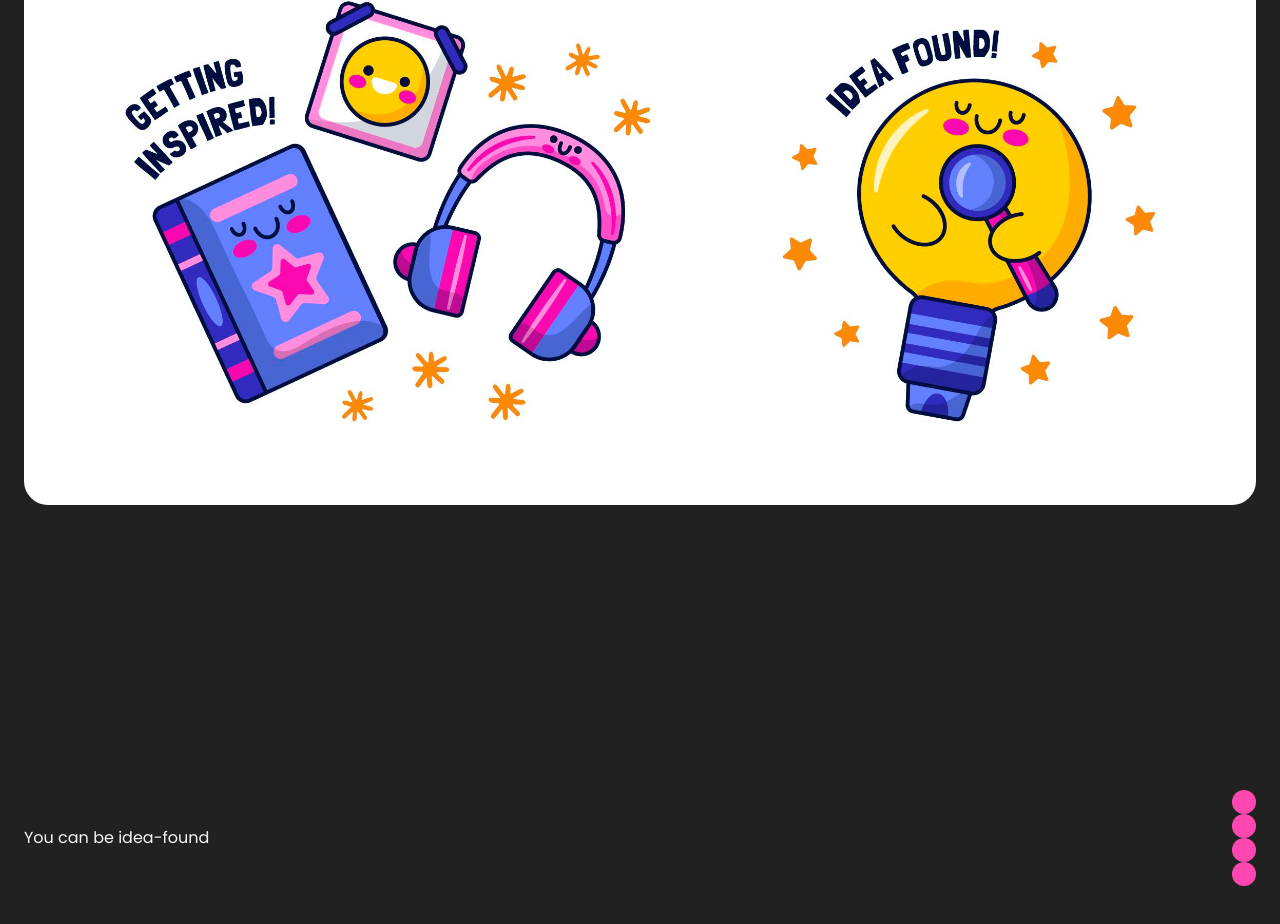
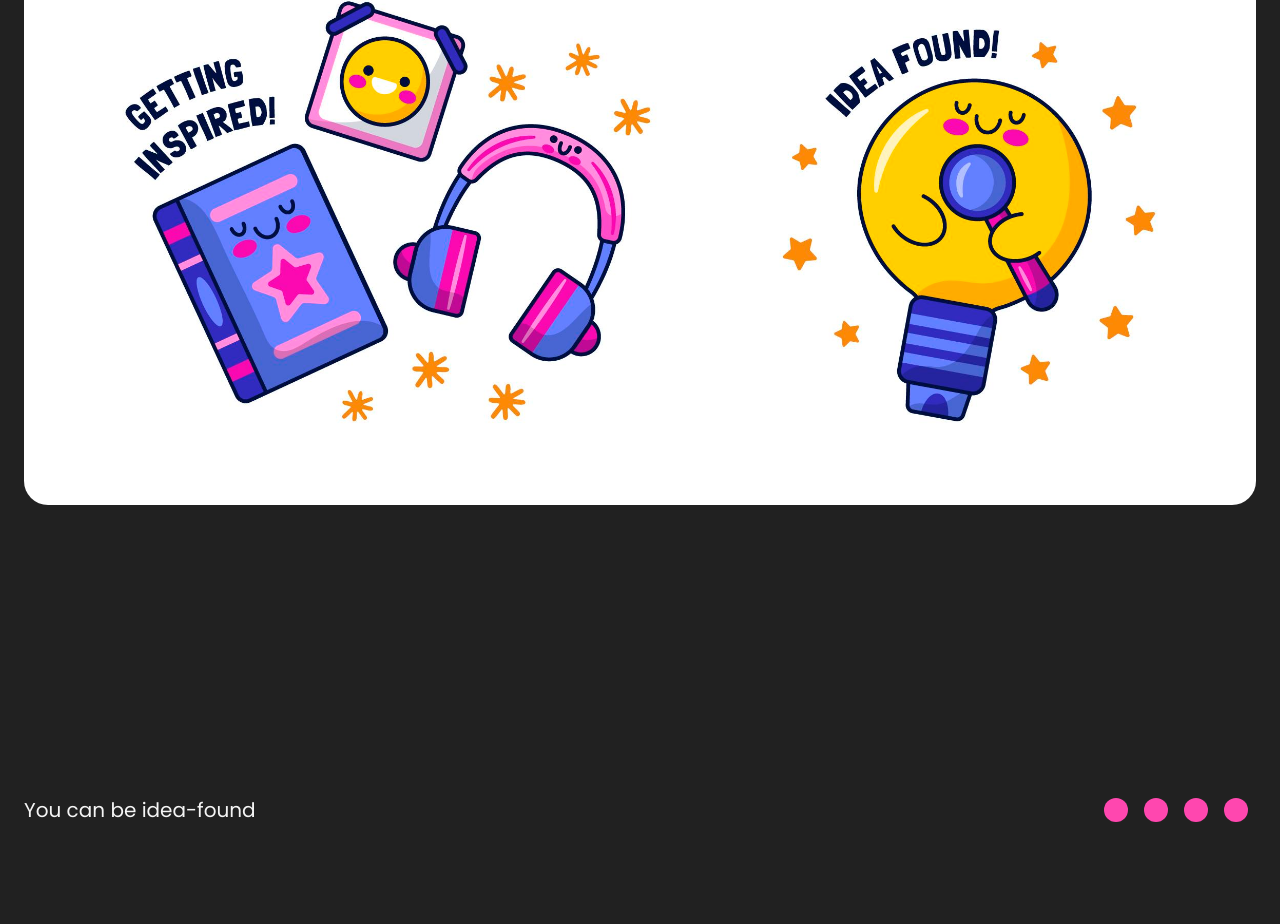
Before and after one commit to NadezhdaPenkrat/cssMemeSlider, a plain HTML site: page cssMemeSlider/index.html in a window 1280 px wide. Shown: the part 570-1494 px from the top of the page. After the commit the page ends 1448 px from the top, so only its background shows below. Drawn offline with Linux system fonts and the light colour scheme.

Commit message:
feat: add media style css (Sun, Sep 15, 2024 19:35:24 PM)

```diff
--- a/cssMemeSlider/css/styles.css
+++ b/cssMemeSlider/css/styles.css
@@ -166,3 +166,28 @@ span {
   line-height: 1.5;
   color: #f5f5f5;
 }
+
+@media screen and (min-width: 500px) {
+  .slider__text-carousel {
+    width: 100%;
+    margin-right: 0;
+  }
+
+  .slider__heading {
+    max-width: 100%;
+  }
+
+  .slider__heading-item {
+    font-size: 1.25rem;
+  }
+}
+
+.slider__button-list {
+  display: flex;
+  align-items: center;
+}
+
+.slider__button-item {
+  width: 2.5rem;
+  height: 2.5rem;
+}
```
